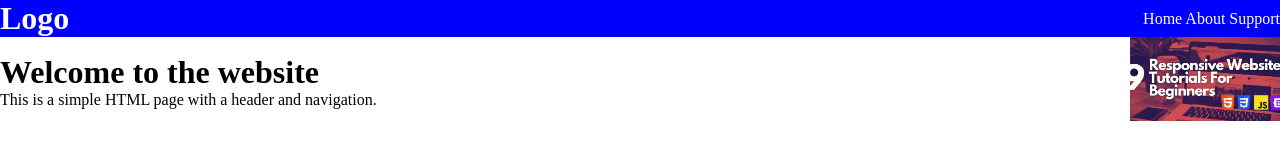
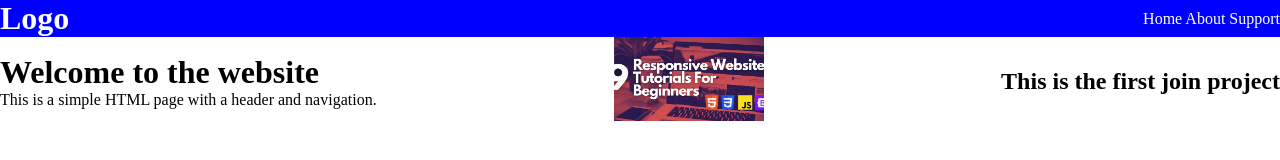
Before and after one commit to codewithemma/shortcut, a plain HTML site: page index.html in a window 1280 px wide. Drawn offline with Linux system fonts and the light colour scheme.

Commit message:
i added an h2

```diff
--- a/index.html
+++ b/index.html
@@ -23,6 +23,9 @@
       <div>
         <img src="./images/project work 2.webp" class="tutorials" alt="gbhbhg">
       </div>
+      <div>
+        <h2>This is the first join project</h2>
+      </div>
     </div>
 
   </body>
```
